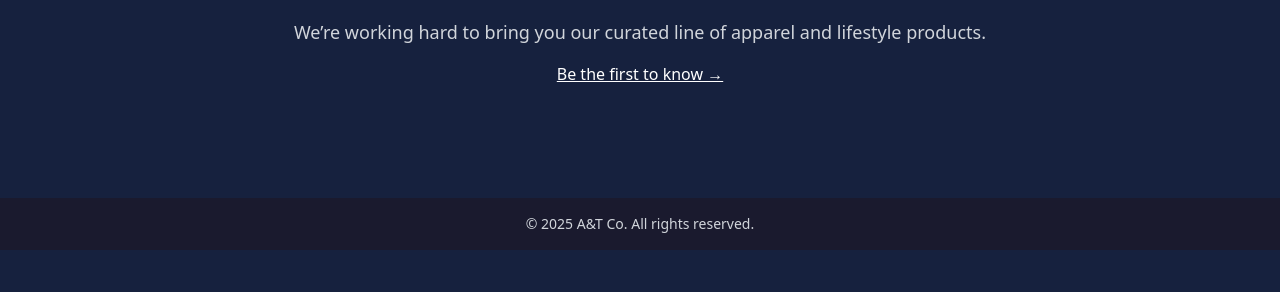
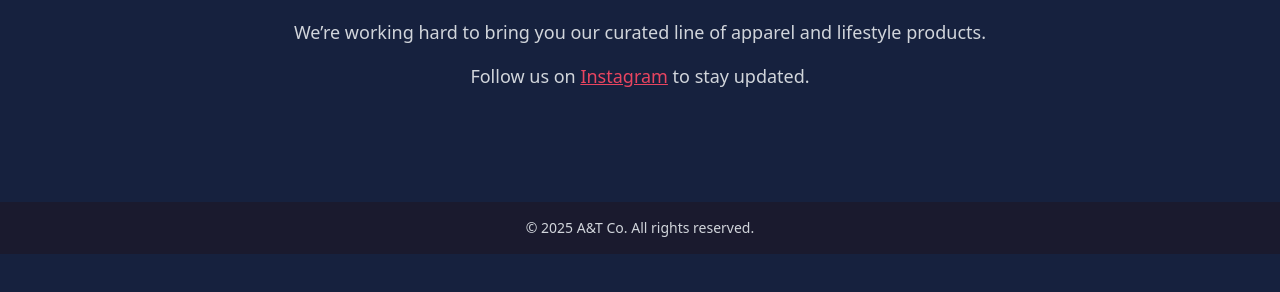
Before and after one commit to A-T-wears/atco.official, a plain HTML site: page shop.html in a window 1280 px wide. Shown: the part 210-502 px from the top of the page. Drawn offline with nearby package versions, Linux system fonts and the light colour scheme.

Commit message:
shop.html

```diff
--- a/shop.html
+++ b/shop.html
@@ -17,12 +17,18 @@
     </nav>
   </header>
   <main>
-<section class="py-20 px-8 text-center bg-[#16213E]">
-  <h2 class="text-4xl font-bold mb-6 text-[#E94560]">Coming Soon</h2>
-  <p class="text-lg mb-4 text-gray-300">We’re working hard to bring you our curated line of apparel and lifestyle products.</p>
-  <a href="contact.html" class="text-white underline">Be the first to know &rarr;</a>
-</section>
-    </main>
+    <section class="py-20 px-8 text-center bg-[#16213E]">
+      <h2 class="text-4xl font-bold mb-6 text-[#E94560]">Coming Soon</h2>
+      <p class="text-lg mb-4 text-gray-300">
+        We’re working hard to bring you our curated line of apparel and lifestyle products.
+      </p>
+      <p class="text-lg text-gray-300">
+        Follow us on
+        <a href="https://instagram.com/your_instagram_handle" target="_blank" class="text-[#E94560] underline">Instagram</a>
+        to stay updated.
+      </p>
+    </section>
+  </main>
   <footer class="bg-[#1A1A2E] text-center text-sm py-4 mt-8 text-gray-300">
     &copy; 2025 A&T Co. All rights reserved.
   </footer>
```
